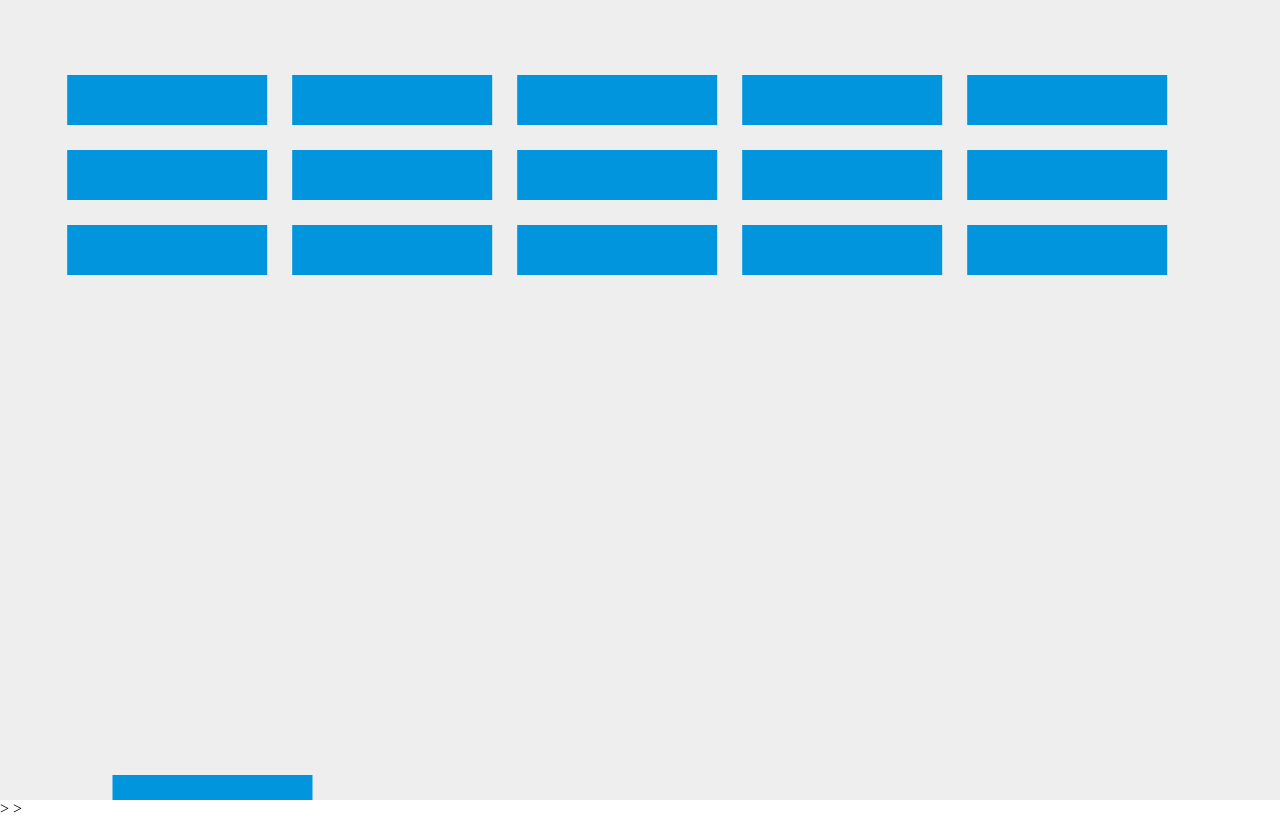
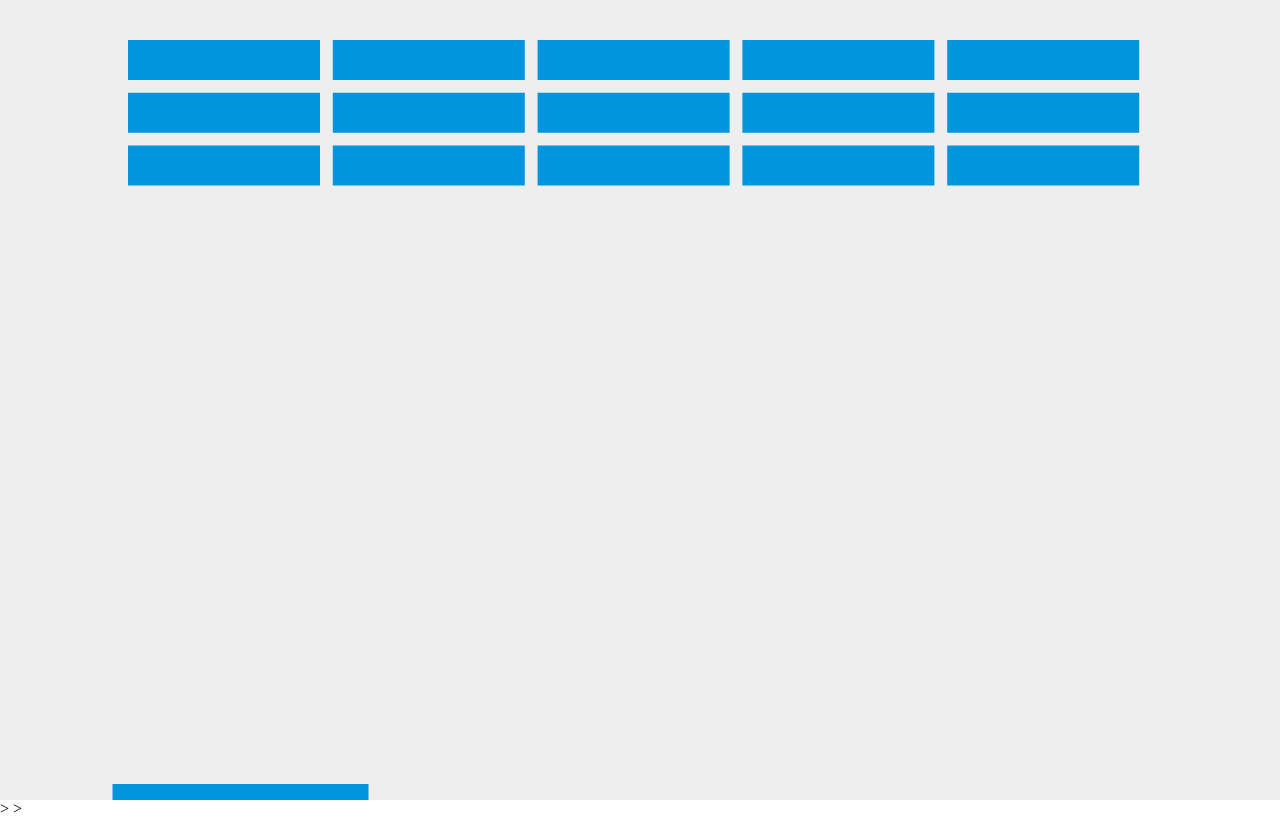
Before and after one commit to TetleyAce/GameDev, a plain HTML site: page index.html in a window 1280 px wide. Drawn offline with Linux system fonts and the light colour scheme.

Commit message:
Update index.html

```diff
--- a/index.html
+++ b/index.html
@@ -33,7 +33,7 @@
         var x = canvas.width / 2;
         var y = canvas.height - 30;
 
-        var ballRadius = 10;
+        var ballRadius = (canvas.height * 0.2);
 
         var dx = 2;
         var dy = -2;
@@ -101,11 +101,11 @@
 
         //Resize Bricks
 
-        brickWidth = canvas.width * 0.15625;
-        brickHeight = canvas.height * 0.0625;
-        brickPadding = canvas.height * 0.03125;
-        brickOffsetTop = canvas.height * 0.09375;
-        brickOffsetLeft = canvas.width * 0.0525;
+        brickWidth = canvas.width * 0.15;
+        brickHeight = canvas.height * 0.05;
+        brickPadding = canvas.width * 0.01;
+        brickOffsetTop = canvas.height * 0.05;
+        brickOffsetLeft = canvas.width * 0.1;
 
         //Drawing...
 
@@ -129,8 +129,8 @@
 
         //Resize
 
-        paddleWidth = canvas.width * 0.15625;
-        paddleHeight = canvas.height * 0.03125;
+        paddleWidth = canvas.width * 0.2;
+        paddleHeight = canvas.height * 0.02;
 
         //Drawing
         function drawPaddle() {
@@ -145,7 +145,7 @@
 
         //Resize
 
-        ballRadius = canvas.height * 0.03125;
+       // ballRadius = (canvas.height * 0.03125) / 2;
 
         //Drawing...
         function drawBall() {
```
